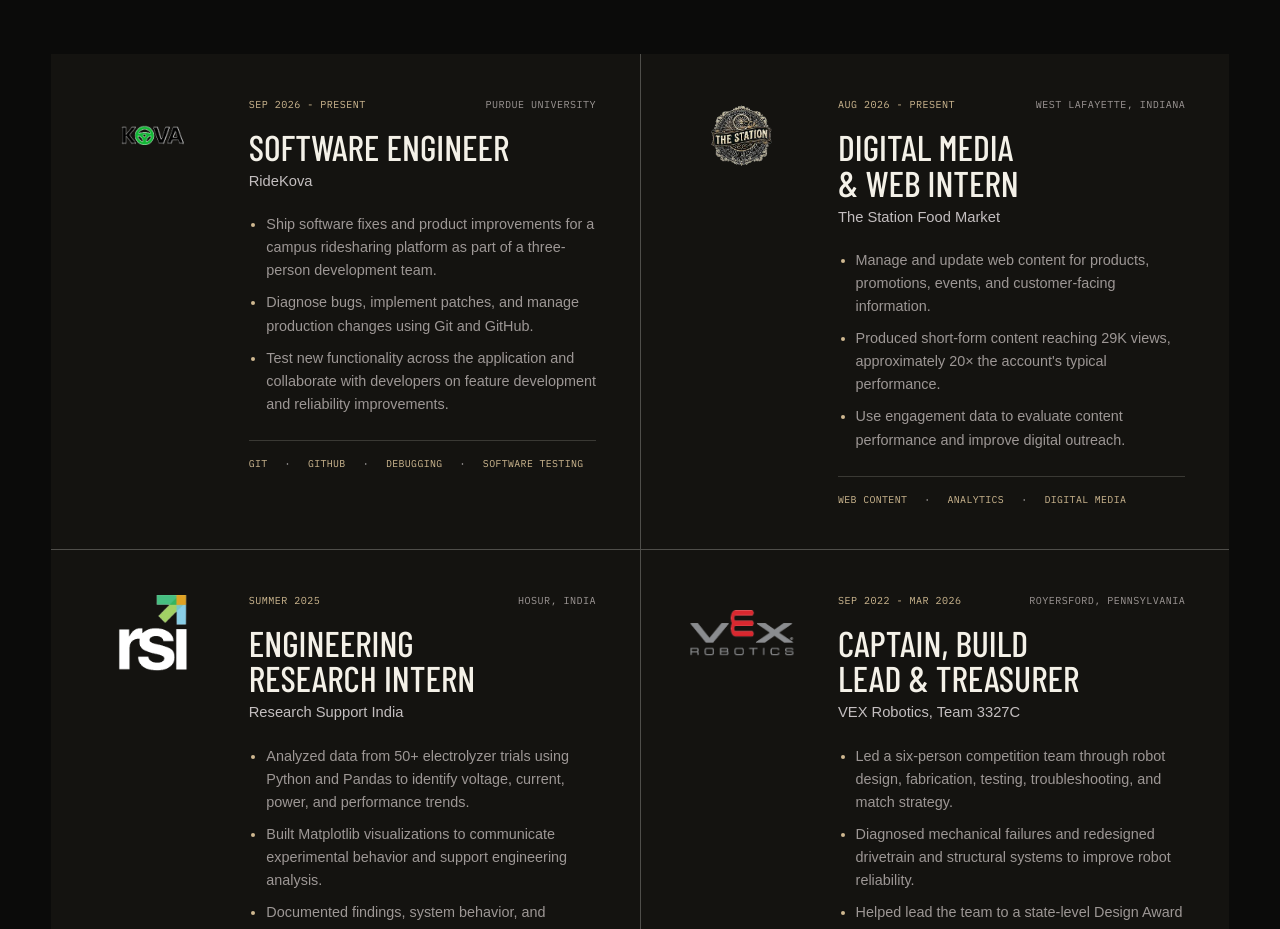
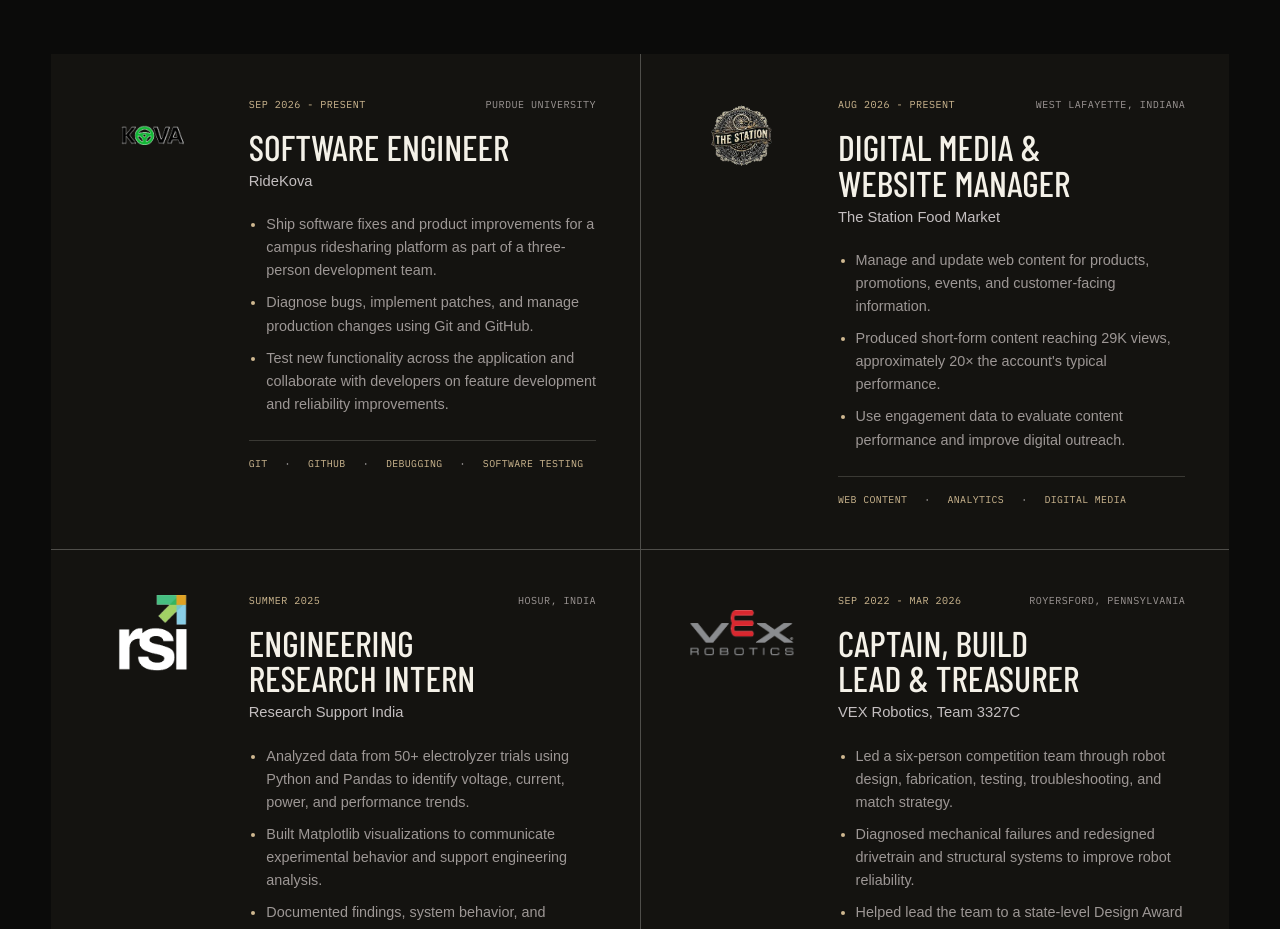
Before and after one commit to guntisid2007/guntisid, a React (Vite) app: page / in a window 1280 px wide. Shown: the part 1160-2089 px from the top of the page. Built offline with nearby package versions, Linux system fonts and the light colour scheme; a web font is replaced by a local one.

Commit message:
Update Station role title

```diff
--- a/public/resume.html
+++ b/public/resume.html
@@ -114,7 +114,7 @@
         </ul>
       </div>
       <div class="job">
-        <div class="row"><div class="left"><span class="italic">Digital Media &amp; Web Intern</span> - <span class="strong">The Station Food Market</span> | West Lafayette, IN</div><div class="date">Aug 2026-Present</div></div>
+        <div class="row"><div class="left"><span class="italic">Digital Media &amp; Website Manager</span> - <span class="strong">The Station Food Market</span> | West Lafayette, IN</div><div class="date">Aug 2026-Present</div></div>
         <ul>
           <li>Maintain website content across products, events, and promotions.</li>
           <li>Produced short-form content reaching 29K views, about 20× typical performance.</li>
--- a/src/App.jsx
+++ b/src/App.jsx
@@ -56,7 +56,7 @@
   },
   {
     period: "AUG 2026 - PRESENT",
-    role: "Digital Media & Web Intern",
+    role: "Digital Media & Website Manager",
     organization: "The Station Food Market",
     location: "West Lafayette, Indiana",
     bullets: [
```
